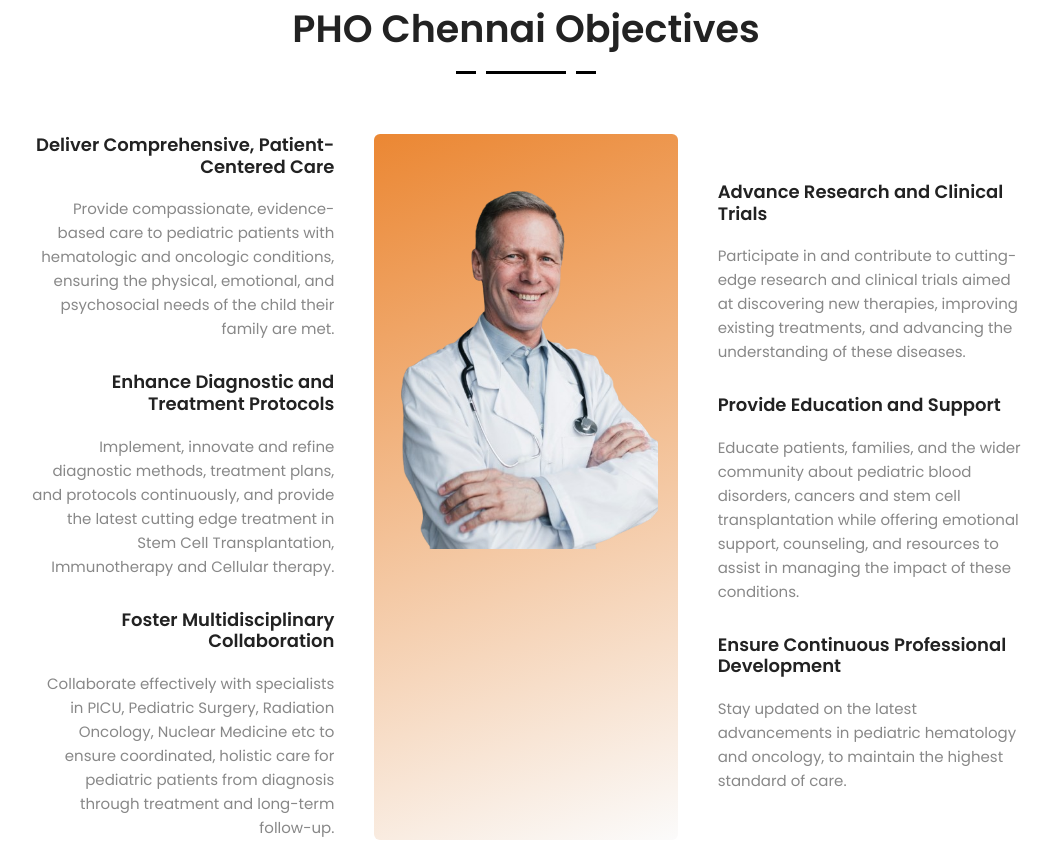
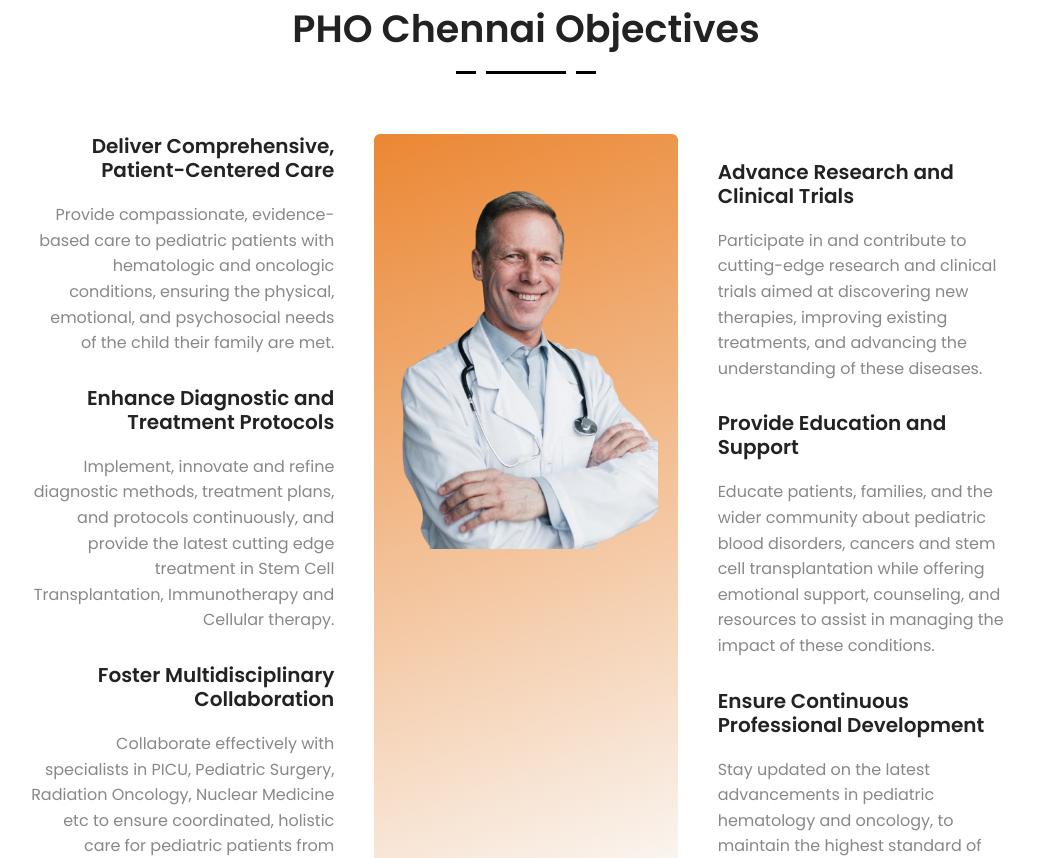
Before and after one commit to Arundurai29/iknow, a Next.js app: page /home in a window 1280 px wide. Shown: the part 2200-3058 px from the top of the page, without its empty margins (114-1165 px from the left). Built offline with nearby package versions, Linux system fonts and the light colour scheme.

Commit message:
20/10 final

```diff
--- a/public/css/custom.css
+++ b/public/css/custom.css
@@ -117,10 +117,10 @@
     place-content: baseline;
 }
 .obj_card h3{
-    font-size: 18px;
+    font-size: 20px;
 }
 .obj_card p{
-    font-size: 15px;
+    font-size: 16px;
 }
 
 /* Tabs.module.css or global CSS file */
```
